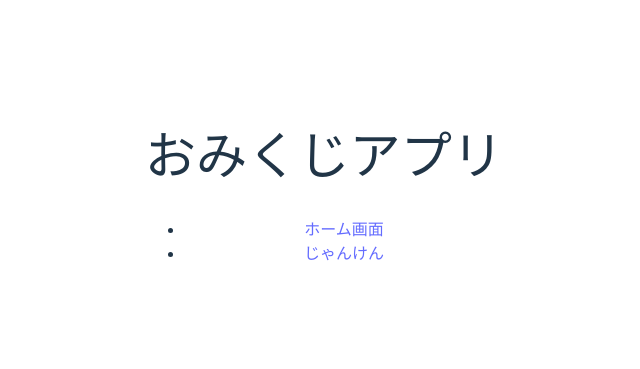
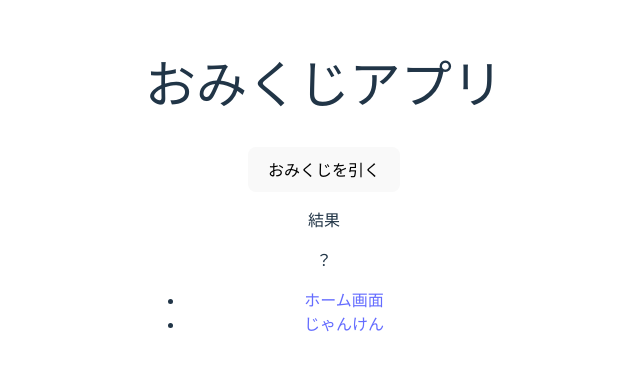
Before and after one commit to Ryo-17-joker/vite-practice, a React (Vite) app: page /omikuji in a window 1280 px wide. Shown: the part 213-582 px from the top of the page, without its empty margins (316-956 px from the left). Built offline with nearby package versions, Linux system fonts and the light colour scheme.

Commit message:
おみくじを実装した

```diff
--- a/src/omikuji.tsx
+++ b/src/omikuji.tsx
@@ -1,10 +1,23 @@
+import { useState } from "react"
 import { Link } from "react-router-dom"
 
+const omikujiResultList = [
+  '大吉', '吉', '中吉', '小吉', '凶'
+]
+
 const Omikuji = () => {
+  const [ omikujiResult, setOmikujiResult ] = useState<string>('？')
+  const getOmikujiResult = () => {
+    const result = omikujiResultList[Math.floor(Math.random() * 5)]
+    setOmikujiResult(result)
+  }
 
   return (
     <>
       <h1>おみくじアプリ</h1>
+      <button onClick={getOmikujiResult}>おみくじを引く</button>
+      <p>結果</p>
+      <p>{omikujiResult}</p>
       <ul>
         <li>
           <Link to="/">ホーム画面</Link>
```
